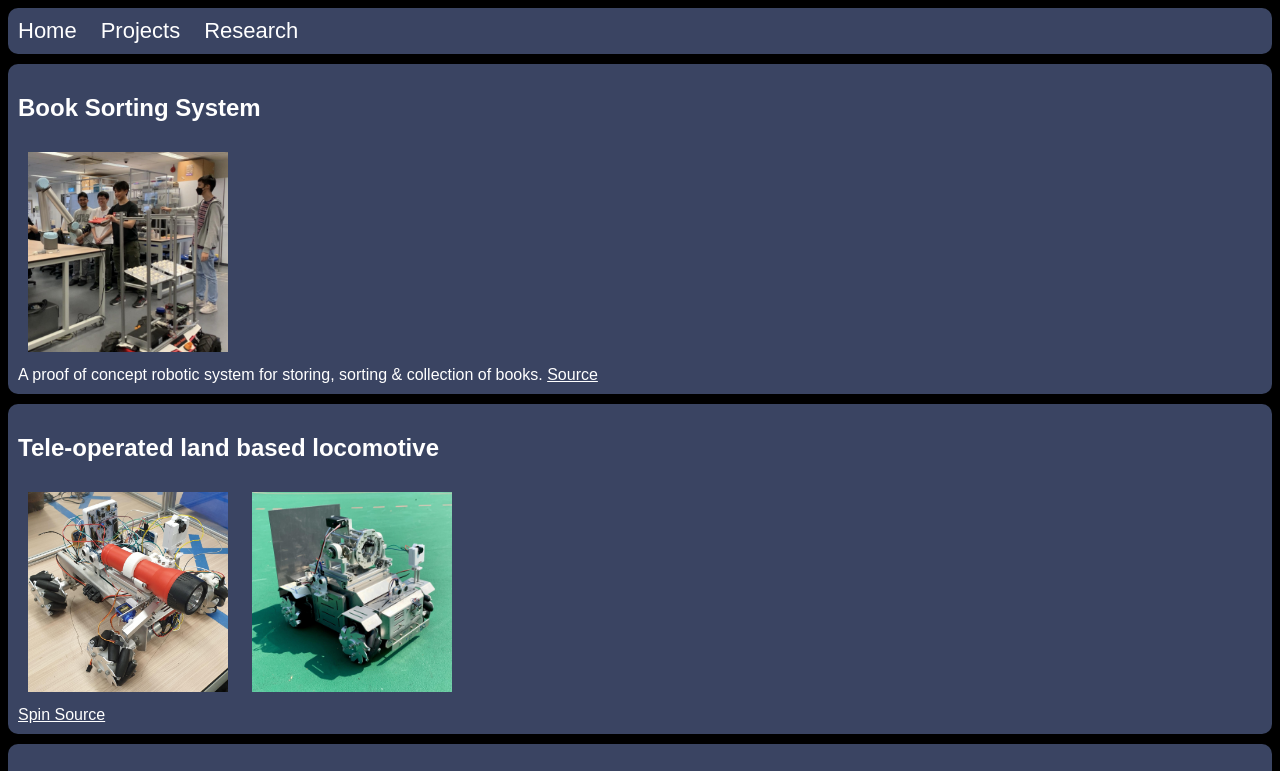
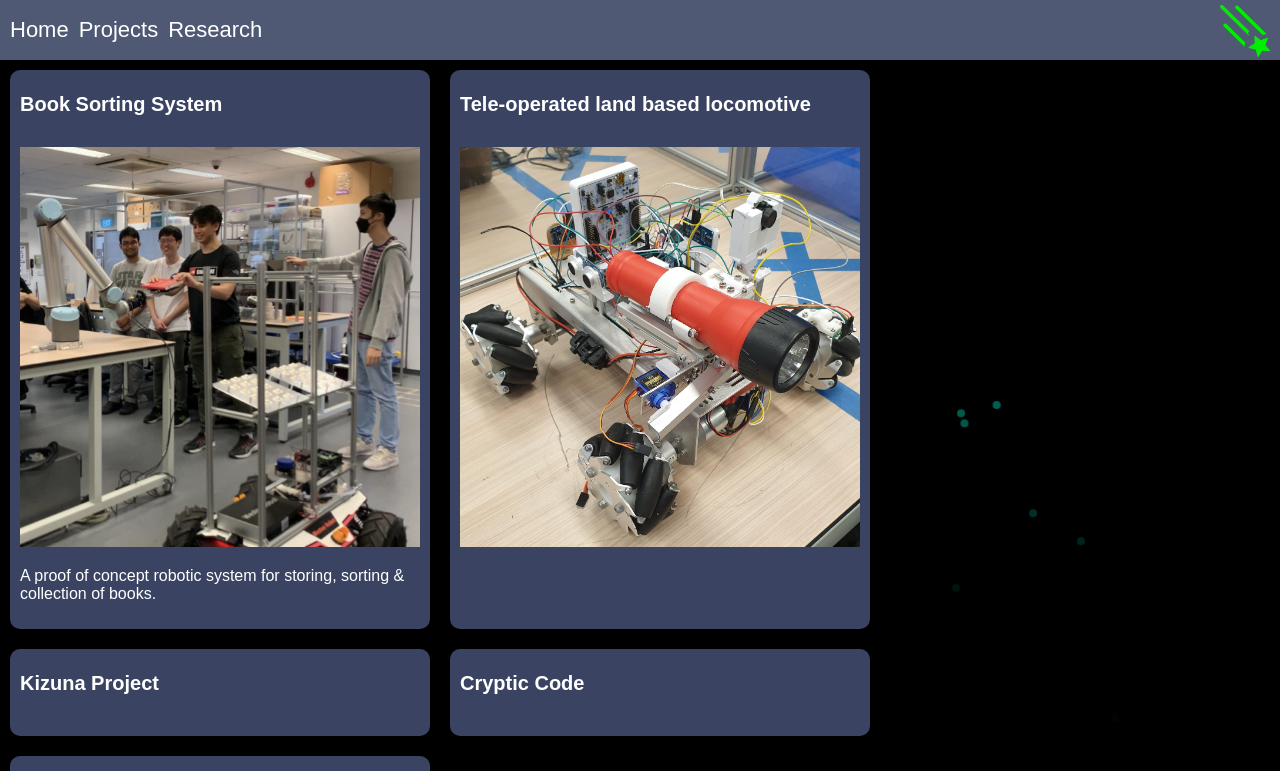
Before and after one commit to VOCOM/Landing-Page, a plain HTML site: page index.html in a window 1280 px wide. Both pictures are taken after a click on the button "Projects". Shown: the top 771 px of the page. Drawn offline with Linux system fonts and the light colour scheme.

Commit message:
feat: Add animation toggle

```diff
--- a/animations/starfall.js
+++ b/animations/starfall.js
@@ -1,5 +1,10 @@
 const travel = 20;
 const maxStars = 20;
+
+const green = "invert(42%) sepia(93%) saturate(1352%) hue-rotate(87deg) brightness(119%) contrast(119%)";
+const black = "";
+const toggleButton = document.getElementById("toggleAnimationButton");
+toggleButton.style.filter = green;
 
 const starfall = document.createElement("div");
 starfall.setAttribute("id", "starfall");
@@ -35,3 +40,13 @@ function createFallingStar() {
   });
   starfall.insertAdjacentElement("afterbegin", star);
 }
+
+function toggleStarfall() {
+  if (starfall.style.visibility === "hidden") {
+    starfall.style.visibility = "visible";
+    toggleButton.style.filter = green;
+  } else {
+    starfall.style.visibility = "hidden";
+    toggleButton.style.filter = black;
+  }
+}
--- a/index.html
+++ b/index.html
@@ -5,18 +5,19 @@
   <meta charset="utf-8">
   <title>Muhammad Syamim</title>
   <script src="src/htmx.min.js"></script>
+  <script defer src="animations/starfall.js"></script>
   <link rel="stylesheet" href="styles/dark-theme.css">
 </head>
 
 <body>
-  <script src="animations/starfall.js"></script>
-
   <header hx-target="#page">
     <button hx-get="pages/home.html">Home</button>
     <button hx-get="pages/project.html">Projects</button>
     <button hx-get="pages/research.html">Research</button>
+    <button id="toggleAnimationButton" hx-on:click="toggleStarfall()" style="margin-left: auto;">
+      <img src=" res/falling-star-icon.svg" style="transform: scaleX(-1);">
+    </button>
   </header>
-
 
   <div id="page" hx-trigger="load" hx-get="pages/home.html"></div>
 
--- a/pages/project.html
+++ b/pages/project.html
@@ -1,28 +1,25 @@
-<div class="card">
-  <h2>Book Sorting System</h2>
-  <img class="thumbnail" src="res/bss.jpg"><br>
-  A proof of concept robotic system for storing, sorting & collection of books.
-  <a href="https://github.com/RSE-Pathfinder/book_sorting_system">Source</a>
+<div class="project-card" hx-get="pages/projects/bss.html" hx-target="#page" hx-trigger="click">
+  <h1>Book Sorting System</h1>
+  <img src="res/bss.jpg"><br>
+  <p>
+    A proof of concept robotic system for storing, sorting & collection of books.
+  </p>
 </div>
 
-<div class="card">
-  <h2>Tele-operated land based locomotive</h2>
-  <img class="thumbnail" src="res/lite-kit-stm.jpg">
-  <img class="thumbnail" src="res/lite-kit-gun.jpg"><br>
-  <a href="https://github.com/VOCOM/Lite-Kit">Spin Source</a>
+<div class="project-card" hx-get="pages/projects/lite-kit.html" hx-target="#page" hx-trigger="click">
+  <h1>Tele-operated land based locomotive</h1>
+  <img src="res/lite-kit-stm.jpg">
 </div>
 
-<div class="card">
-  <h2>Kizuna Project</h2>
-  <a href="https://github.com/VOCOM/Kizuna-Project">Source</a>
+<div class="project-card" hx-get="pages/projects/kizuna.html" hx-target="#page" hx-trigger="click">
+  <h1>Kizuna Project</h1>
 </div>
 
-<div class="card">
-  <h2>Cryptic Code</h2>
-  <a href="https://github.com/VOCOM/Cryptic-Code">Source</a>
+<div class="project-card" hx-get="pages/projects/cryptic-code.html" hx-target="#page" hx-trigger="click">
+  <h1>Cryptic Code</h1>
 </div>
 
-<div class="card">
-  <h2>Thermal Flow</h2>
-  <img class="thumbnail" src="res/themoflow.jpg">
+<div class="project-card" hx-get="pages/projects/thermal-flow.html" hx-target="#page" hx-trigger="click">
+  <h1>Thermal Flow</h1>
+  <img src="res/themoflow.jpg">
 </div>
--- a/styles/dark-theme.css
+++ b/styles/dark-theme.css
@@ -1,4 +1,3 @@
-/* Colour Palette */
 :root {
   /** Base colors */
   --dark: #000000;
@@ -27,11 +26,21 @@
   --surface-tone-a30: #686e87;
   --surface-tone-a40: #7f859a;
   --surface-tone-a50: #989cad;
-}
 
-html {
-  color: var(--light);
-  background: var(--dark);
+  /* Body */
+  --body-margin: 0px;
+
+  /* Navbar */
+  --navbar-button-font-size: 22px;
+  --navbar-button-margin: 10px;
+  --navbar-button-min-width: 50px;
+  --navbar-height: 50px;
+  --navbar-padding: 5px;
+
+  /* Project-Card */
+  --project-card-border-radius: 10px;
+  --project-card-margin: 10px;
+  --project-card-padding: 10px;
 }
 
 /* Animation */
@@ -45,10 +54,23 @@ html {
   z-index: -1;
 }
 
+html {
+  color: var(--light);
+  background: var(--dark);
+}
+
+body {
+  margin: var(--body-margin);
+}
+
 /* Navigation bar */
 header {
-  border-radius: 10px;
-  background: var(--surface-tone-a10);
+  background: var(--surface-tone-a20);
+  display: flex;
+  position: fixed;
+  padding: var(--navbar-padding);
+  height: var(--navbar-height);
+  width: calc(100% - 2*var(--navbar-padding));
 }
 
 header button {
@@ -56,30 +78,44 @@ header button {
   background: none;
   color: var(--light);
   font-family: sans-serif;
-  font-size: 22px;
-  padding: 10px;
+  font-size: var(--navbar-button-font-size);
+  cursor: pointer;
+  padding: 0px;
+  margin: 0px 5px;
+  min-width: var(--navbar-button-min-width);
 }
 
-/* Pages */
+/* Navigatable Page Body */
 #page {
-  border-radius: 20px;
   font-family: sans-serif;
-  margin: 10px 0px;
+  display: flex;
+  flex-wrap: wrap;
+  padding-top: calc(var(--navbar-height) + 2*var(--navbar-padding));
+  justify-content: left;
 }
 
-.card {
-  border-radius: 10px;
+/* Projects */
+.project-card {
+  border-radius: var(--project-card-border-radius);
   background: var(--surface-tone-a10);
-  padding: 10px;
-  margin-bottom: 10px;
+  cursor: pointer;
+  padding: var(--project-card-padding);
+  margin: var(--project-card-margin);
+  min-width: 400px;
+  width: calc(25% - 2*var(--project-card-margin) - 2*var(--project-card-padding));
 }
 
-.thumbnail {
-  width: 200px;
-  margin: 10px;
+.project-card h1 {
+  height: 2em;
+  font-size: 20px;
+  font-weight: bold;
 }
 
-a {
+.project-card img {
+  width: 100%;
+}
+
+.code-source {
   color: var(--light);
 }
 
```
Also changed, not shown: pages/projects/bss.html (added, +6 -0 lines), pages/projects/cryptic-code.html (added, +4 -0 lines), pages/projects/kizuna.html (added, +4 -0 lines), pages/projects/lite-kit.html (added, +5 -0 lines), pages/projects/thermal-flow.html (added, +4 -0 lines), pages/research.html (+1 -1 lines), res/falling-star-icon.svg (added).
